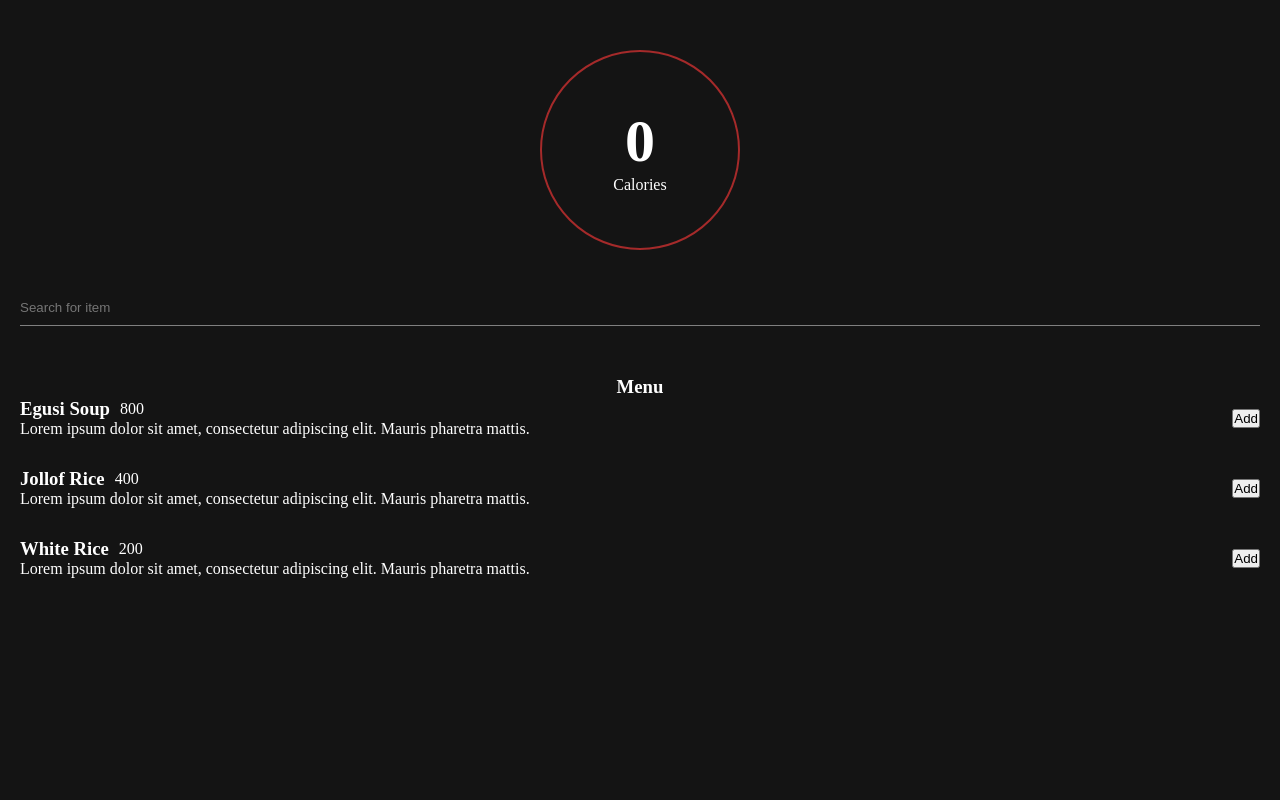
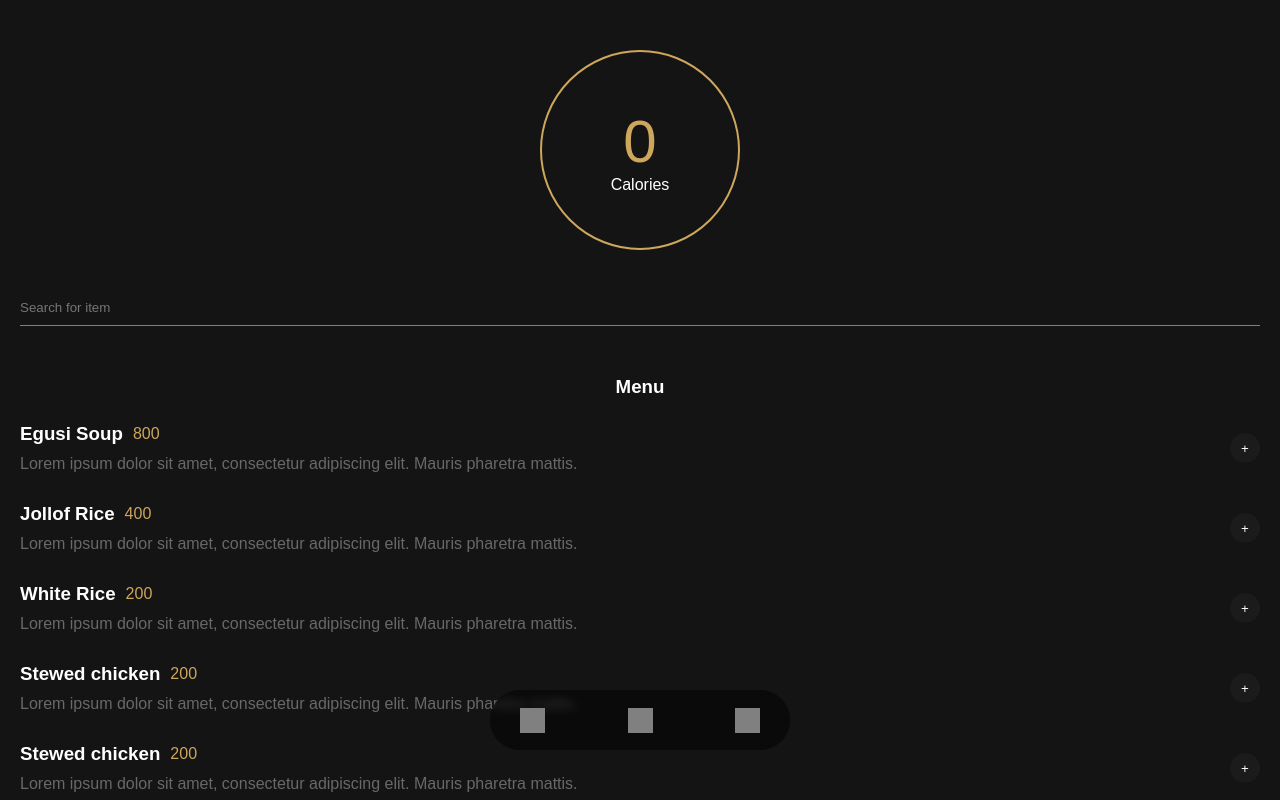
Before and after one commit to emmanuelojiji/my-enish, a React (Create React App) app: page / in a window 1280 px wide. Shown: the top 800 px of the page. Built offline with nearby package versions, Linux system fonts and the light colour scheme.

Commit message:
gold highlight for selected product
nav bar added

```diff
--- a/src/App.js
+++ b/src/App.js
@@ -1,10 +1,22 @@
+import { useState } from "react";
 import "./App.scss";
+import NavBar from "./components/NavBar";
 import CalorieCounter from "./pages/CalorieCounter";
 
 function App() {
-  return <div className="App">
-   <CalorieCounter/>
-  </div>
+  const [isNavBarVisible, setIsNavBarVisible] = useState(true);
+  return (
+    <div className="App">
+      <NavBar
+        isNavBarVisible={isNavBarVisible}
+        setIsNavBarVisible={setIsNavBarVisible}
+      />
+      <CalorieCounter
+        isNavBarVisible={isNavBarVisible}
+        setIsNavBarVisible={setIsNavBarVisible}
+      />
+    </div>
+  );
 }
 
 export default App;
--- /dev/null
+++ b/src/components/NavBar.js
@@ -0,0 +1,15 @@
+import "./NavBar.scss";
+
+const NavBar = ({ isNavBarVisible }) => {
+  return (
+    <div
+      className={`nav-bar ${isNavBarVisible ? "nav-visible" : "nav-hidden"}`}
+    >
+      <div></div>
+      <div></div>
+      <div></div>
+    </div>
+  );
+};
+
+export default NavBar;
--- /dev/null
+++ b/src/components/NavBar.scss
@@ -0,0 +1,33 @@
+.nav-bar {
+  width: 300px;
+  height: 60px;
+  background: rgba(0, 0, 0, 0.5);
+  border-radius: 500px;
+  position: fixed;
+  bottom: 50px;
+  z-index: 50;
+  left: 0;
+  right: 0;
+  margin-left: auto;
+  margin-right: auto;
+  backdrop-filter: blur(4px);
+  display: flex;
+  justify-content: space-between;
+  align-items: center;
+  padding: 0 30px;
+  transition: 0.3s ease-in-out;
+
+  div {
+    height: 25px;
+    width: 25px;
+    background: grey;
+  }
+}
+
+.nav-visible {
+  transform: translate(0);
+}
+
+.nav-hidden {
+  transform: translateY(200%);
+}
--- a/src/components/ProductCard.js
+++ b/src/components/ProductCard.js
@@ -11,6 +11,7 @@ const ProductCard = ({
   setTotal,
   setProducts,
   productId,
+  setIsSelectedProductsExpanded,
 }) => {
   let isVisible = true;
 
@@ -23,6 +24,7 @@ const ProductCard = ({
       )
     );
     setTotal(total + calories);
+    highlightSelected();
   };
 
   const decrementQuantity = (productId) => {
@@ -38,24 +40,37 @@ const ProductCard = ({
     setTotal(total - calories);
   };
 
+  const [productSelected, setProductSelected] = useState(false);
+
+  const highlightSelected = () => {
+    setProductSelected(true);
+
+    setTimeout(() => {
+      setProductSelected(false);
+    }, 500);
+  };
+
   return (
     <div className="product-card">
       <div>
         <div className="name-calories-wrap">
-          <h3>{product_name}</h3>
-          <p>{calories}</p>
+          <h3 className="product_name" style={{ color: productSelected && "#CDA75C" }}>
+            {product_name}
+          </h3>
+          <p className="calories" style={{ color: productSelected && "#CDA75C" }}>{calories}</p>
         </div>
-        <p>{product_desc}</p>
+        <p className="product_desc" style={{ color: productSelected && "#CDA75C" }}>{product_desc}</p>
       </div>
 
       <div className="button-container">
         {product_quantity === 0 ? (
           <button
+          className="quantity-button"
             onClick={() => {
               incrementQuantity(productId);
             }}
           >
-            Add
+            +
           </button>
         ) : (
           <>
--- a/src/components/ProductCard.scss
+++ b/src/components/ProductCard.scss
@@ -1,8 +1,14 @@
 .product-card {
+  * {
+    transition: 0.3s ease-in-out;
+  }
   opacity: 0;
   animation: fade-in 0.5s linear forwards;
+
   button {
-    color: black;
+    color: white;
+    background: #1b1b1b;
+    cursor: pointer;
   }
 
   display: flex;
@@ -12,6 +18,7 @@
     display: flex;
     align-items: center;
     gap: 10px;
+    margin-bottom: 10px;
   }
 
   .button-container {
@@ -25,6 +32,14 @@
     border-radius: 500px;
     height: 30px;
     width: 30px;
+  }
+
+  .product_desc {
+    color: #686868;
+  }
+
+  .calories{
+    color: #CDA75C;
   }
 
   @keyframes fade-in {
--- a/src/index.scss
+++ b/src/index.scss
@@ -3,6 +3,7 @@
   padding: 0;
   box-sizing: border-box;
   outline: none;
+  font-family: sans-serif;
 }
 
 .page {
--- a/src/pages/CalorieCounter.js
+++ b/src/pages/CalorieCounter.js
@@ -1,9 +1,9 @@
 import "./CalorieCounter.scss";
-import { useState } from "react";
+import { useEffect, useRef, useState } from "react";
 import { ProductData } from "../productData";
 import ProductCard from "../components/ProductCard";
 
-const CalorieCounter = () => {
+const CalorieCounter = ({ setIsNavBarVisible }) => {
   const [total, setTotal] = useState(0);
   const [products, setProducts] = useState(ProductData);
 
@@ -11,6 +11,23 @@ const CalorieCounter = () => {
 
   const [isSelectedProductsExpanded, setIsSelectedProductsExpanded] =
     useState(false);
+
+  let previousScrollValue = 0; // Store the previous scroll value
+
+  window.onscroll = () => {
+    const currentScrollValue = Math.round(window.scrollY);
+    console.log(currentScrollValue);
+
+    if (currentScrollValue > previousScrollValue + 5) {
+      // Scrolled down by more than 10 pixels
+      setIsNavBarVisible(false);
+    } else if (currentScrollValue < previousScrollValue) {
+      // Scrolled up by more than 10 pixels
+      setIsNavBarVisible(true);
+    }
+
+    previousScrollValue = currentScrollValue; // Update the previous scroll value
+  };
 
   return (
     <div className="calorie-counter page">
@@ -29,7 +46,14 @@ const CalorieCounter = () => {
 
       {total > 0 && (
         <div className={`selected-items ${total > 0 ? "fade-in" : "fade-out"}`}>
-          <h3 onClick={() => setIsSelectedProductsExpanded(!isSelectedProductsExpanded)}>Selected Items</h3>
+          <h3
+            onClick={() => {
+              setIsSelectedProductsExpanded(!isSelectedProductsExpanded);
+              console.log(isSelectedProductsExpanded);
+            }}
+          >
+            Selected Items
+          </h3>
 
           <div
             className={`card-container ${
@@ -58,7 +82,7 @@ const CalorieCounter = () => {
         </div>
       )}
 
-      <h3>Menu</h3>
+      <h3 className="sub-heading">Menu</h3>
       <div className="card-container">
         {products.map((product) => (
           <ProductCard
@@ -73,6 +97,7 @@ const CalorieCounter = () => {
             setTotal={setTotal}
             selectedProducts={selectedProducts}
             setSelectedProducts={setSelectedProducts}
+            setIsSelectedProductsExpanded={setIsSelectedProductsExpanded}
           />
         ))}
       </div>
--- a/src/pages/CalorieCounter.scss
+++ b/src/pages/CalorieCounter.scss
@@ -5,6 +5,8 @@
 
   .total {
     font-size: 60px;
+    color: #cda75c;
+    font-weight: 100;
   }
 
   .header {
@@ -14,47 +16,53 @@
     justify-content: center;
   }
 
+  .sub-heading {
+    margin-bottom: 25px;
+  }
+
   .card-container {
     display: flex;
     flex-direction: column;
     gap: 30px;
-    margin-bottom: 50px;
   }
 
   .total-circle {
-    border: 2px solid brown;
+    border: 2px solid #cda75c;
     height: 200px;
     width: 200px;
     border-radius: 100%;
-
     display: flex;
     flex-direction: column;
     align-items: center;
     justify-content: center;
   }
 
-  .search{
+  .search {
     width: 100%;
     background: none;
-    border:0;
+    border: 0;
     border-bottom: solid 1px grey;
     margin-top: 50px;
     margin-bottom: 50px;
     padding-bottom: 10px;
   }
 
-  .selected-items{
+  .selected-items {
+    transition: 0.2s ease-in-out;
+    margin-bottom: 50px;
 
-    .card-container{
-      transition: 0.2s ease-in-out;
+    .card-container {
+      visibility: hidden;
       max-height: 0;
-      overflow: hidden;
 
-      &.expanded{
-        max-height:65px;
-        overflow: auto;
+      &.expanded {
+        visibility: visible;
+        max-height: fit-content;
       }
     }
+  }
 
+  .selected {
+    color: gold;
   }
 }
--- a/src/productData.js
+++ b/src/productData.js
@@ -20,4 +20,39 @@ export const ProductData = [
     id: "white_rice",
     quantity: 0,
   },
+  {
+    name: "Stewed chicken",
+    desc: "Lorem ipsum dolor sit amet, consectetur adipiscing elit. Mauris pharetra mattis.",
+    calories: 200,
+    id: "stewed_chicken",
+    quantity: 0,
+  },
+  {
+    name: "Stewed chicken",
+    desc: "Lorem ipsum dolor sit amet, consectetur adipiscing elit. Mauris pharetra mattis.",
+    calories: 200,
+    id: "stewed_chicken",
+    quantity: 0,
+  },
+  {
+    name: "Stewed chicken",
+    desc: "Lorem ipsum dolor sit amet, consectetur adipiscing elit. Mauris pharetra mattis.",
+    calories: 200,
+    id: "stewed_chicken",
+    quantity: 0,
+  },
+  {
+    name: "Stewed chicken",
+    desc: "Lorem ipsum dolor sit amet, consectetur adipiscing elit. Mauris pharetra mattis.",
+    calories: 200,
+    id: "stewed_chicken",
+    quantity: 0,
+  },
+  {
+    name: "Stewed chicken",
+    desc: "Lorem ipsum dolor sit amet, consectetur adipiscing elit. Mauris pharetra mattis.",
+    calories: 200,
+    id: "stewed_chicken",
+    quantity: 0,
+  },
 ];
```
